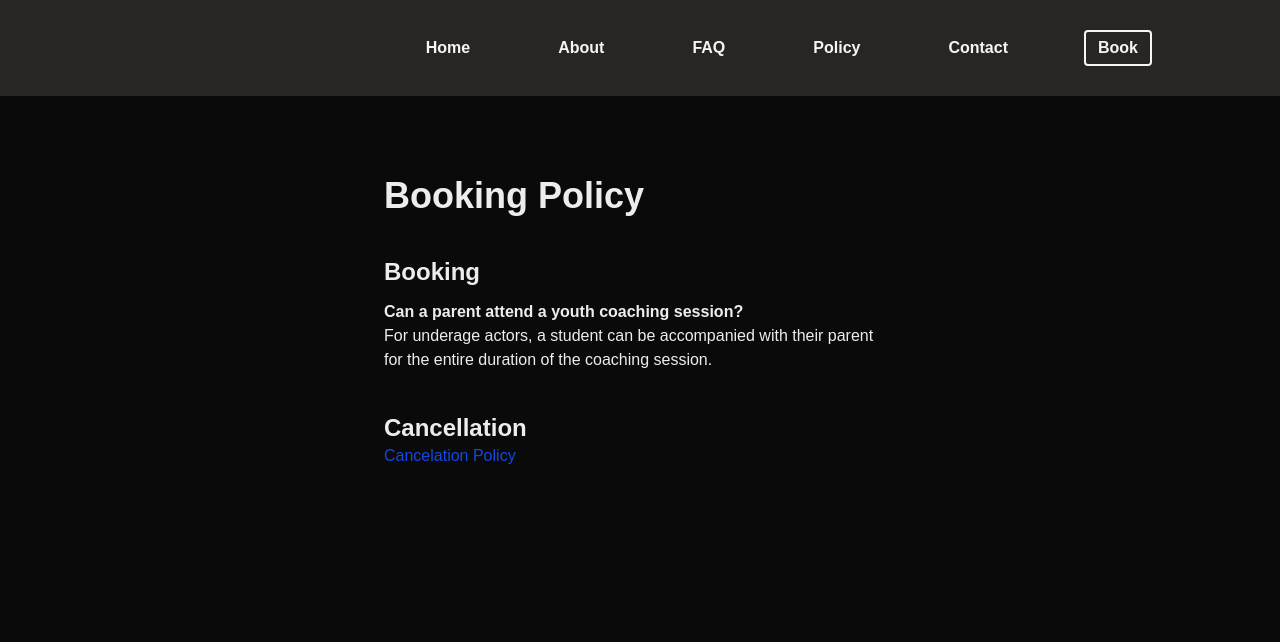
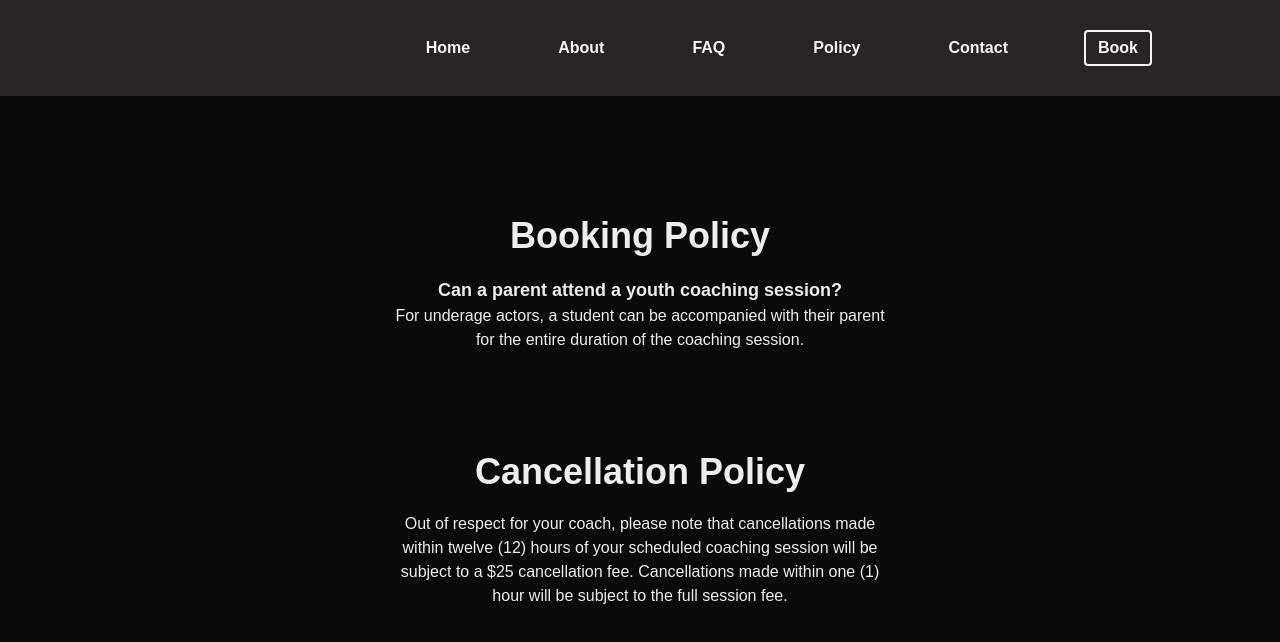
Before and after one commit to kalandjl/acting-tutor-service, a Next.js app: page /policy in a window 1280 px wide. Shown: the top 642 px of the page. Built offline with nearby package versions, Linux system fonts and the light colour scheme.

Commit message:
policy all on the same page

```diff
--- a/app/policy/cancelation/page.tsx
+++ /dev/null
@@ -1,27 +0,0 @@
-import Layout from "@/components/Layout"
-
-const Home = () => {
-
-    return (
-        <>
-            <Layout navColor="stone-800">
-                <section className="grid xl:px-96 lg:px-64 md:px-48 place-items-center min-h-screen">
-                    <div className="h-screen mt-10">
-                        <div id="header-wrap" className="py-10 grid place-items-center text-center">
-                            <h1 className="md:text-4xl text-2xl font-bold text-center w-max">
-                                Cancellation Policy
-                            </h1>
-                        </div>
-                        <div id="policy-wrap" className="text-center">
-                            <p className="font">
-                                Out of respect for your coach, please note that cancellations made within twelve (12) hours of your scheduled coaching session will be subject to a $25 cancellation fee. Cancellations made within one (1) hour will be subject to the full session fee.
-                            </p>
-                        </div>
-                    </div>
-                </section>
-            </Layout>
-        </>
-    )
-}
-
-export default Home
--- a/app/policy/page.tsx
+++ b/app/policy/page.tsx
@@ -6,43 +6,36 @@ const Home = () => {
     return (
         <>
             <Layout navColor="stone-800">
-                <section className="grid xl:px-96 lg:px-64 md:px-48 place-items-center min-h-screen">
+                <section className="grid xl:px-96 lg:px-64 md:px-48 place-items-center min-h-screen mt-10">
                     <div className="h-screen mt-10">
-                        <div id="header-wrap" className="py-10 w-max grid place-items-center transition ease-in-out hover:scale-105">
-                            <h1 className="md:text-4xl text-2xl font-bold">
+                        <div id="header-wrap" className="pt-10 pb-5 grid place-items-center transition ease-in-out hover:scale-105">
+                            <h1 className="md:text-4xl text-2xl font-bold text-center ">
                                 Booking Policy
                             </h1>
                         </div>
+
                         <div id="booking-policy">
-                            <div id="subheader-wrap">
-                                <h1 className="text-2xl font-semibold">
-                                    Booking
-                                </h1>
-                            </div>
-                            <div id="text-wrap">
+                            <div id="text-wrap" className="text-center">
                                 <div>
-                                    <h1 className="font-bold text-md mt-3">Can a parent attend a youth coaching session?</h1>
+                                    <h1 className="font-bold text-lg">Can a parent attend a youth coaching session?</h1>
                                     <p>
                                         For underage actors, a student can be accompanied with their parent for the entire duration of the coaching session.
                                     </p>
                                 </div>
                             </div>
                         </div>
-                        <div id="cancelation-policy" className="w-full mt-10">
-                            <div id="subheader-wrap" className="w-max">
-                                <h1 className="text-2xl font-semibold">
-                                    Cancellation
-                                </h1>
+                            <div className="h-screen mt-20">
+                                <div id="header-wrap" className="py-5 grid place-items-center">
+                                    <h1 className="md:text-4xl text-2xl font-bold text-center w-max">
+                                        Cancellation Policy
+                                    </h1>
+                                </div>
+                                <div id="policy-wrap" className="text-center">
+                                    <p className="font">
+                                        Out of respect for your coach, please note that cancellations made within twelve (12) hours of your scheduled coaching session will be subject to a $25 cancellation fee. Cancellations made within one (1) hour will be subject to the full session fee.
+                                    </p>
+                                </div>
                             </div>
-                            <div id="text-wrap">
-                                <Link href="/policy/cancelation">
-                                    <span className='relative group text-blue-700'>
-                                        Cancelation Policy
-                                        <span className={`absolute left-0 -bottom-1 w-0 h-0.5 bg-blue-700 transition-all duration-300 group-hover:w-full`}></span>
-                                    </span>
-                                </Link>
-                            </div>
-                        </div>
                     </div>
                 </section>
             </Layout>
```
